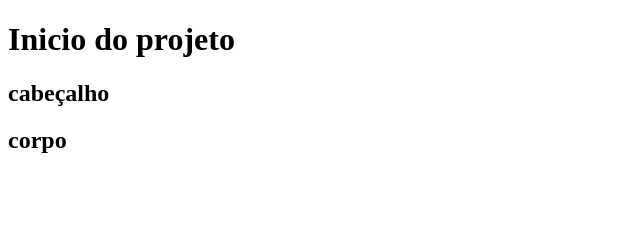
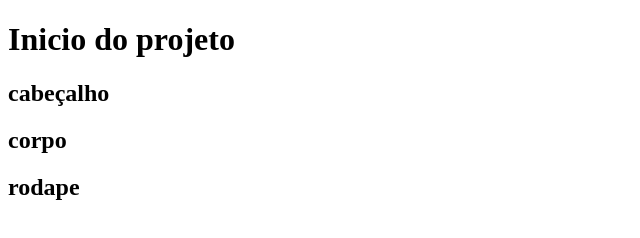
Before and after one commit to wesley2nw/projeto, a plain HTML site: page index.html in a window 1280 px wide. Shown: the whole page, without its empty margins (0-640 px from the left). Drawn offline with Linux system fonts and the light colour scheme.

Commit message:
index.html

```diff
--- a/index.html
+++ b/index.html
@@ -10,6 +10,7 @@
     <h1>Inicio do projeto</h1>
     <h2>cabeçalho</h2>
     <h2>corpo</h2>
+    <h2>rodape</h2>
 
 </body>
 </html>
```
